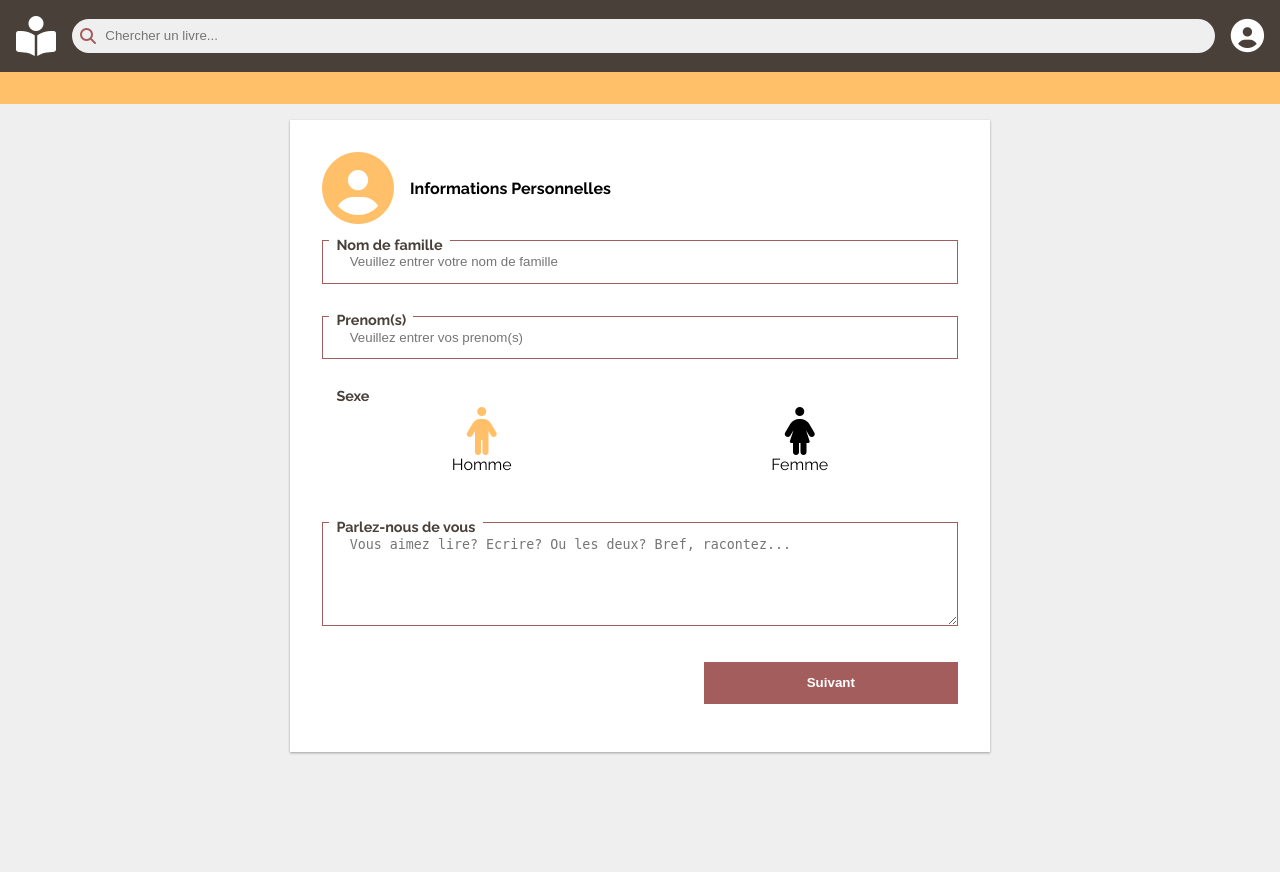
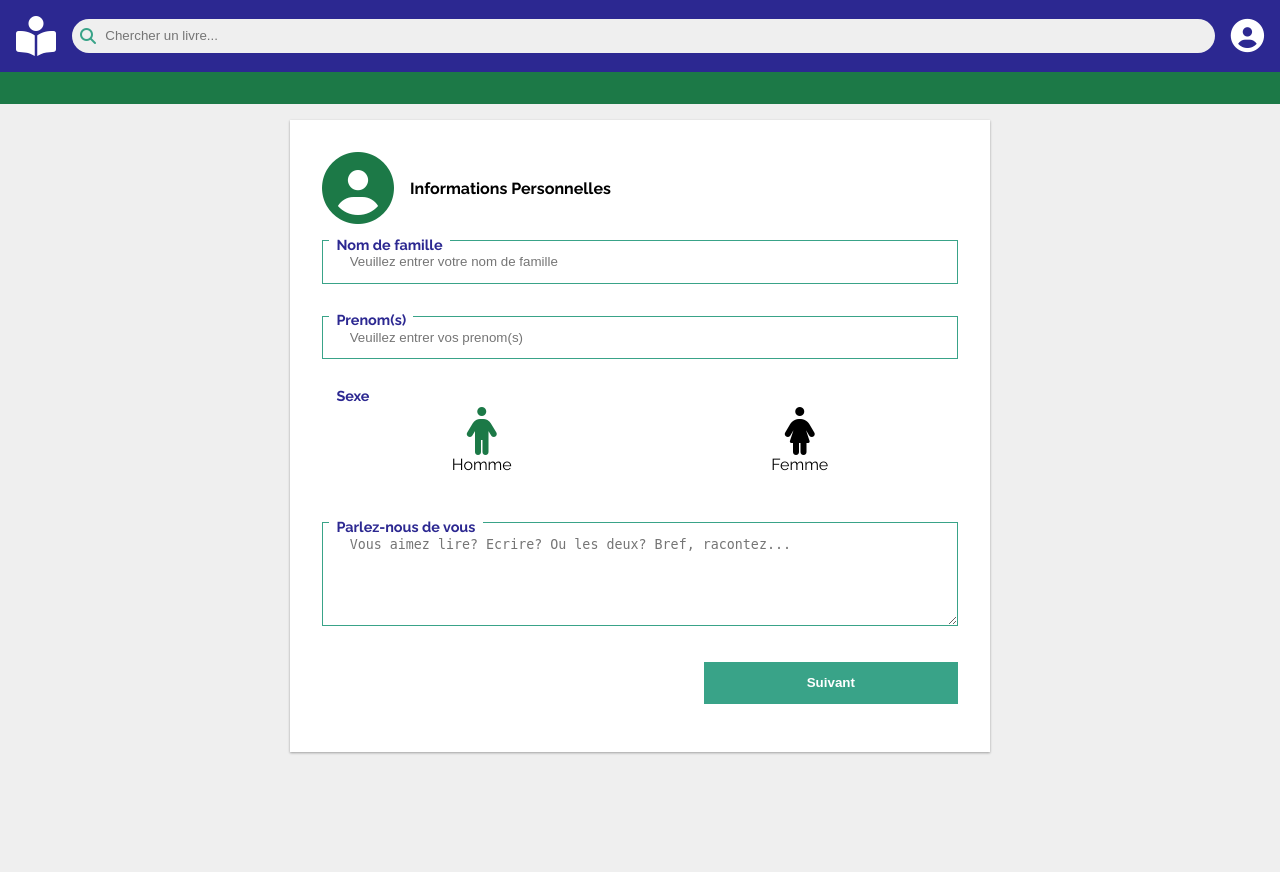
Before and after one commit to bsrodrigue/stalnov-legacy, a Django app: page /auth/signup/ in a window 1280 px wide. Run offline with Django 3.2, Linux system fonts and the light colour scheme; data that the repository does not hold is empty; parts of the project's set-up code (start-up, migrations or seed data) failed here and were passed over; some libraries are stand-ins or nearby versions.

Commit message:
set better colorscheme

```diff
--- a/src/frontend/static/global/css/main.css
+++ b/src/frontend/static/global/css/main.css
@@ -1,9 +1,9 @@
 @import url("https://fonts.googleapis.com/css2?family=Raleway:ital,wght@0,100;0,200;0,300;0,400;0,500;0,600;0,700;0,800;0,900;1,100;1,200;1,300;1,400;1,500;1,600;1,700;1,800;1,900&display=swap");
 
 :root {
-    --main-color: #4a403a;
-    --secondary-color: #a45d5d;
-    --ternary-color: #ffc069;
+    --main-color: #2c2891;
+    --secondary-color: #39a388;
+    --ternary-color: #1c7947;
     --bg-color: #efefef;
 }
 
```
